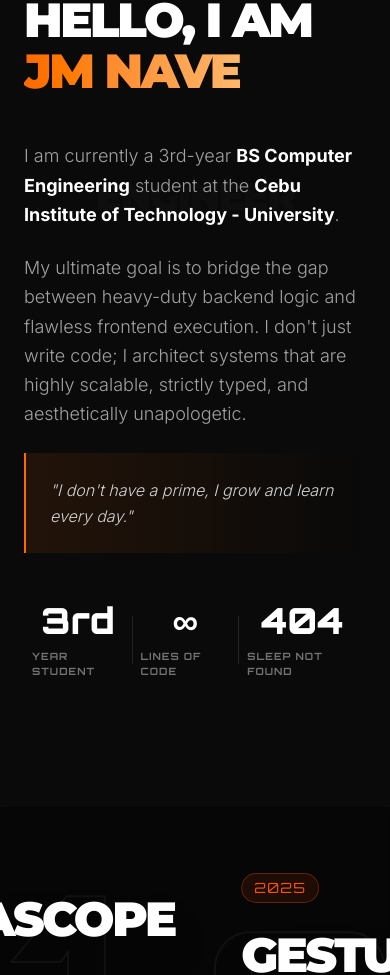
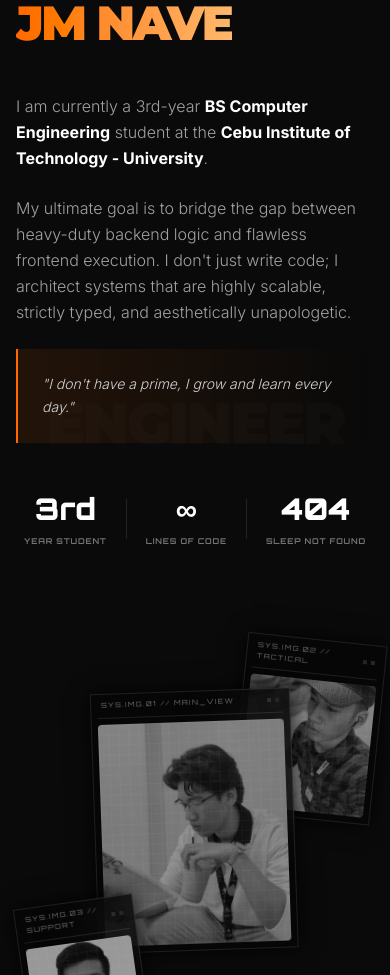
Before and after one commit to Goldenavs/Dev-Journal, a React (Vite) app: page / in a window 390 px wide. Shown: the part 1025-2000 px from the top of the page. Built offline with nearby package versions, Linux system fonts and the light colour scheme.

Commit message:
fix(mobile): about me section

```diff
--- a/src/components/AboutMe.tsx
+++ b/src/components/AboutMe.tsx
@@ -17,7 +17,7 @@ const HackerText = ({ text, triggerOnHover = false }: { text: string, triggerOnH
     }
 
     let iteration = 0;
-    const letters = "ABCDEFGHIJKLMNOPQRSTUVWXYZ0123456789!@#$><[]{}";
+    const letters = "ABCDEFGHIJKLMNOPQRSTUVWXYZ0123456789!#><[]{}";
     const interval = setInterval(() => {
       setDisplayText(
         text.split("").map((_, index) => {
@@ -34,7 +34,7 @@ const HackerText = ({ text, triggerOnHover = false }: { text: string, triggerOnH
   return (
     <span
       ref={ref}
-      className="inline-block cursor-default"
+      className="inline-block cursor-default whitespace-nowrap"
       onMouseEnter={() => triggerOnHover && setIsHovered(true)}
       onMouseLeave={() => triggerOnHover && setIsHovered(false)}
     >
@@ -66,7 +66,7 @@ const PhotoFrame = ({
       style={{ y }}
       whileHover={{ scale: 1.05, rotate: 0, zIndex: 50 }}
       transition={{ type: "spring", stiffness: 300, damping: 20 }}
-      className={`group absolute flex flex-col bg-[#050505]/80 backdrop-blur-xl border border-white/10 shadow-[0_0_20px_rgba(0,0,0,0.8)] transition-all duration-500 hover:border-orange-500/40 hover:shadow-[0_0_30px_rgba(249,115,22,0.15)] p-2 ${className}`}
+      className={`group absolute flex flex-col bg-[#050505]/80 backdrop-blur-xl border border-white/10 shadow-[0_0_20px_rgba(0,0,0,0.8)] transition-all duration-500 hover:border-orange-500/40 hover:shadow-[0_0_30px_rgba(249,115,22,0.15)] p-1.5 md:p-2 ${className}`}
     >
       {/* Structural Crosshairs (Activate on Hover) */}
       <div className="absolute -top-[1px] -left-[1px] w-3 h-3 border-t-2 border-l-2 border-orange-500/80 opacity-0 group-hover:opacity-100 transition-opacity duration-300 z-10" />
@@ -75,13 +75,13 @@ const PhotoFrame = ({
       <div className="absolute -bottom-[1px] -right-[1px] w-3 h-3 border-b-2 border-r-2 border-orange-500/80 opacity-0 group-hover:opacity-100 transition-opacity duration-300 z-10" />
 
       {/* Schematic Top Bar */}
-      <div className="flex-none flex items-center justify-between px-2 pb-2 mb-2 border-b border-white/10 w-full group-hover:border-orange-500/30 transition-colors duration-500">
-        <span className="font-orbitron text-[9px] text-neutral-500 uppercase tracking-[0.2em] group-hover:text-orange-500 transition-colors">
+      <div className="flex-none flex items-center justify-between px-1 md:px-2 pb-1.5 md:pb-2 mb-1.5 md:mb-2 border-b border-white/10 w-full group-hover:border-orange-500/30 transition-colors duration-500">
+        <span className="font-orbitron text-[7px] md:text-[9px] text-neutral-500 uppercase tracking-[0.2em] group-hover:text-orange-500 transition-colors">
           {sysId}
         </span>
         <div className="flex gap-1">
-          <div className="w-1.5 h-1.5 bg-neutral-700 group-hover:bg-orange-500 transition-colors duration-500 animate-pulse" />
-          <div className="w-1.5 h-1.5 bg-neutral-800 group-hover:bg-orange-500/40 transition-colors duration-500" />
+          <div className="w-1 md:w-1.5 h-1 md:h-1.5 bg-neutral-700 group-hover:bg-orange-500 transition-colors duration-500 animate-pulse" />
+          <div className="w-1 md:w-1.5 h-1 md:h-1.5 bg-neutral-800 group-hover:bg-orange-500/40 transition-colors duration-500" />
         </div>
       </div>
 
@@ -125,7 +125,6 @@ const AboutMe = () => {
     offset: ["start end", "end start"]
   });
 
-  // --- Cinematic Entry Focus ---
   const { scrollYProgress: enterProgress } = useScroll({
     target: containerRef,
     offset: ["start 90%", "start 20%"]
@@ -134,9 +133,6 @@ const AboutMe = () => {
   const sectionFilter = useTransform(enterProgress, [0, 1], ["blur(20px)", "blur(0px)"]);
   const sectionScale = useTransform(enterProgress, [0, 1], [0.95, 1]);
 
-  // --- UPGRADE: Seamless Background Transition into Projects ---
-  // Starts fading in the dark background when the user is halfway through AboutMe,
-  // finishing exactly as the bottom of AboutMe touches the bottom of the screen.
   const { scrollYProgress: exitProgress } = useScroll({
     target: containerRef,
     offset: ["center center", "end end"]
@@ -149,16 +145,14 @@ const AboutMe = () => {
   };
 
   return (
-    <section ref={containerRef} className="min-h-screen flex items-center justify-center py-32 px-6 relative z-10">
+    // FIX 1: Changed from `py-20` to `pt-20 pb-40` for huge bottom padding on mobile
+    <section ref={containerRef} className="min-h-screen flex items-center justify-center pt-20 pb-40 md:py-32 px-4 md:px-6 relative z-10 overflow-hidden">
 
-      {/* SEAMLESS TRANSITION OVERLAY */}
-      {/* This layer slowly materializes to perfectly match the upcoming Projects section */}
       <motion.div
         style={{ opacity: matchProjectsBgOpacity }}
         className="absolute inset-0 bg-black/40 backdrop-blur-[4px] pointer-events-none -z-10"
       />
 
-      {/* STYLES: Text-Clipped Shine Effect */}
       <style>{`
         @keyframes text-shine {
           0% { background-position: -200% center; }
@@ -180,21 +174,18 @@ const AboutMe = () => {
         }
       `}</style>
 
-      {/* Massive Professional Background Watermark */}
       <motion.div
         style={{ y: useTransform(scrollYProgress, [0, 1], [150, -150]) }}
-        className="font-montserrat absolute top-1/2 left-1/2 -translate-x-1/2 -translate-y-1/2 text-[10vw] font-black uppercase text-white/[0.02] tracking-tighter pointer-events-none -z-20 whitespace-nowrap"
+        className="font-montserrat absolute top-1/2 left-1/2 -translate-x-1/2 -translate-y-1/2 text-[15vw] md:text-[10vw] font-black uppercase text-white/[0.02] tracking-tighter pointer-events-none -z-20 whitespace-nowrap"
       >
         ENGINEER
       </motion.div>
 
-      {/* Cinematic focus transition wrapper */}
       <motion.div
         style={{ opacity: sectionOpacity, filter: sectionFilter, scale: sectionScale }}
-        className="w-full max-w-7xl mx-auto grid grid-cols-1 lg:grid-cols-2 gap-20 items-center"
+        className="w-full max-w-7xl mx-auto grid grid-cols-1 lg:grid-cols-2 gap-12 lg:gap-20 items-center"
       >
 
-        {/* LEFT COLUMN: Editorial Typography */}
         <motion.div
           initial="hidden"
           whileInView="show"
@@ -202,9 +193,8 @@ const AboutMe = () => {
           variants={{
             show: { transition: { staggerChildren: 0.2 } }
           }}
-          className="flex flex-col"
+          className="flex flex-col z-20"
         >
-          {/* Subtitle with Hacker Glitch */}
           <motion.div variants={textVariants} className="flex items-center gap-4 mb-8">
             <div className="w-12 h-[2px] bg-orange-500" />
             <span className="font-orbitron text-sm font-bold uppercase tracking-[0.3em] text-orange-500 cursor-default">
@@ -222,7 +212,6 @@ const AboutMe = () => {
                 JM Nave
               </span>
 
-              {/* THE ALPHA WOLF EASTER EGG */}
               <motion.div
                 initial={{ opacity: 0, y: 10, scale: 0.8 }}
                 animate={showWolf ? { opacity: 1, y: -40, scale: 1 } : { opacity: 0, y: 10, scale: 0.8 }}
@@ -234,7 +223,7 @@ const AboutMe = () => {
             </span>
           </motion.h2>
 
-          <div className="space-y-6 text-lg md:text-xl text-neutral-400 font-light leading-relaxed mt-4">
+          <div className="space-y-6 text-base md:text-xl text-neutral-400 font-light leading-relaxed mt-4">
             <motion.p variants={textVariants}>
               I am currently a 3rd-year <strong className="text-white font-bold">BS Computer Engineering</strong> student at the <strong className="text-white font-bold">Cebu Institute of Technology - University</strong>.
             </motion.p>
@@ -243,77 +232,73 @@ const AboutMe = () => {
               My ultimate goal is to bridge the gap between heavy-duty backend logic and flawless frontend execution. I don't just write code; I architect systems that are highly scalable, strictly typed, and aesthetically unapologetic.
             </motion.p>
 
-            {/* Reverted Original Quote */}
             <motion.blockquote
               variants={textVariants}
               className="relative p-6 mt-4 border-l-2 border-orange-500 bg-gradient-to-r from-orange-500/10 to-transparent overflow-hidden group cursor-default"
             >
               <div className="absolute inset-0 bg-[linear-gradient(45deg,transparent_25%,rgba(255,255,255,0.05)_50%,transparent_75%)] bg-[length:250%_250%,100%_100%] bg-[position:200%_0,0_0] bg-no-repeat transition-[background-position_0s_ease] group-hover:bg-[position:-100%_0,0_0] group-hover:duration-[1500ms]" />
-              <p className="relative z-10 italic text-neutral-300 font-light leading-relaxed text-base">
+              <p className="relative z-10 italic text-neutral-300 font-light leading-relaxed text-sm md:text-base">
                 "I don't have a prime, I grow and learn every day."
               </p>
             </motion.blockquote>
           </div>
 
-          {/* UPGRADED STATS ROW - Text-based shine effects */}
           <motion.div variants={textVariants} className="mt-12 flex items-center justify-between max-w-lg">
-
-             {/* Stat 1 */}
              <div className="flex flex-col items-center justify-center group cursor-default px-2">
-               <span className="font-orbitron text-4xl md:text-5xl font-black text-shine-fx group-hover:scale-110 group-hover:drop-shadow-[0_0_15px_rgba(249,115,22,0.8)] transition-all duration-500">
+               <span className="font-orbitron text-3xl md:text-5xl font-black text-shine-fx group-hover:scale-110 group-hover:drop-shadow-[0_0_15px_rgba(249,115,22,0.8)] transition-all duration-500">
                  3rd
                </span>
-               <span className="font-orbitron text-[10px] md:text-xs uppercase tracking-widest text-neutral-500 group-hover:text-orange-500 font-bold mt-2 transition-colors duration-500">Year Student</span>
+               <span className="font-orbitron text-[8px] md:text-xs uppercase tracking-widest text-neutral-500 group-hover:text-orange-500 font-bold mt-2 transition-colors duration-500 text-center">Year Student</span>
              </div>
 
-             <div className="w-[1px] h-12 bg-white/10" />
+             <div className="w-[1px] h-10 md:h-12 bg-white/10" />
 
-             {/* Stat 2 */}
              <div className="flex flex-col items-center justify-center group cursor-default px-2">
-               <span className="font-orbitron text-4xl md:text-5xl font-black text-shine-fx group-hover:scale-110 group-hover:drop-shadow-[0_0_15px_rgba(249,115,22,0.8)] transition-all duration-500">
+               <span className="font-orbitron text-3xl md:text-5xl font-black text-shine-fx group-hover:scale-110 group-hover:drop-shadow-[0_0_15px_rgba(249,115,22,0.8)] transition-all duration-500">
                  ∞
                </span>
-               <span className="font-orbitron text-[10px] md:text-xs uppercase tracking-widest text-neutral-500 group-hover:text-orange-500 font-bold mt-2 transition-colors duration-500">Lines of Code</span>
+               <span className="font-orbitron text-[8px] md:text-xs uppercase tracking-widest text-neutral-500 group-hover:text-orange-500 font-bold mt-2 transition-colors duration-500 text-center">Lines of Code</span>
              </div>
 
-             <div className="w-[1px] h-12 bg-white/10" />
+             <div className="w-[1px] h-10 md:h-12 bg-white/10" />
 
-             {/* Stat 3 */}
              <div className="flex flex-col items-center justify-center group cursor-default px-2">
-               <span className="font-orbitron text-4xl md:text-5xl font-black text-shine-fx group-hover:scale-110 group-hover:drop-shadow-[0_0_15px_rgba(249,115,22,0.8)] transition-all duration-500">
+               <span className="font-orbitron text-3xl md:text-5xl font-black text-shine-fx group-hover:scale-110 group-hover:drop-shadow-[0_0_15px_rgba(249,115,22,0.8)] transition-all duration-500">
                  404
                </span>
-               <span className="font-orbitron text-[10px] md:text-xs uppercase tracking-widest text-neutral-500 group-hover:text-orange-500 font-bold mt-2 transition-colors duration-500">Sleep Not Found</span>
+               <span className="font-orbitron text-[8px] md:text-xs uppercase tracking-widest text-neutral-500 group-hover:text-orange-500 font-bold mt-2 transition-colors duration-500 text-center">Sleep Not Found</span>
              </div>
-
           </motion.div>
         </motion.div>
 
         {/* RIGHT COLUMN: The Kinetic Architectural Gallery */}
-        <div className="relative w-full h-[600px] hidden md:block perspective-1000">
+        {/* FIX 2: Increased height to 400px and added `mb-12` on mobile to give more breathing room */}
+        <div className="relative w-full h-[400px] sm:h-[450px] md:h-[600px] mt-12 lg:mt-0 mb-12 lg:mb-0 perspective-1000">
           <PhotoFrame
             src="/me-1.jpg"
             alt="Main Portrait"
             sysId="SYS.IMG.01 // MAIN_VIEW"
-            className="w-[300px] h-[400px] top-1/2 left-1/2 -translate-x-1/2 -translate-y-1/2 z-20 rotate-[-2deg]"
+            className="w-[200px] h-[260px] sm:w-[240px] sm:h-[320px] md:w-[300px] md:h-[400px] top-1/2 left-1/2 -translate-x-1/2 -translate-y-1/2 z-20 rotate-[-2deg]"
             scrollYProgress={scrollYProgress}
-            yOffset={[50, -50]}
+            yOffset={[30, -30]}
           />
           <PhotoFrame
             src="/me-2.jpg"
             alt="Workspace"
             sysId="SYS.IMG.02 // TACTICAL"
-            className="w-[220px] h-[280px] top-[5%] right-[5%] z-10 rotate-[6deg]"
+            // FIX 3: Changed top-[0%] to top-[10%] so it doesn't scrape the very top boundary
+            className="w-[140px] h-[180px] sm:w-[180px] sm:h-[240px] md:w-[220px] md:h-[280px] top-[10%] right-[0%] md:top-[5%] md:right-[5%] z-10 rotate-[6deg]"
             scrollYProgress={scrollYProgress}
-            yOffset={[100, -100]}
+            yOffset={[60, -60]}
           />
           <PhotoFrame
             src="/me-3.jpg"
             alt="Companion"
             sysId="SYS.IMG.03 // SUPPORT"
-            className="w-[200px] h-[250px] bottom-[5%] left-[5%] z-30 rotate-[-8deg]"
+            // FIX 3: Changed bottom-[0%] to bottom-[10%] so the parallax scroll animation doesn't push it out of bounds
+            className="w-[120px] h-[150px] sm:w-[160px] sm:h-[200px] md:w-[200px] md:h-[250px] bottom-[10%] left-[0%] md:bottom-[5%] md:left-[5%] z-30 rotate-[-8deg]"
             scrollYProgress={scrollYProgress}
-            yOffset={[-50, 100]}
+            yOffset={[-30, 60]}
           />
         </div>
 
```
